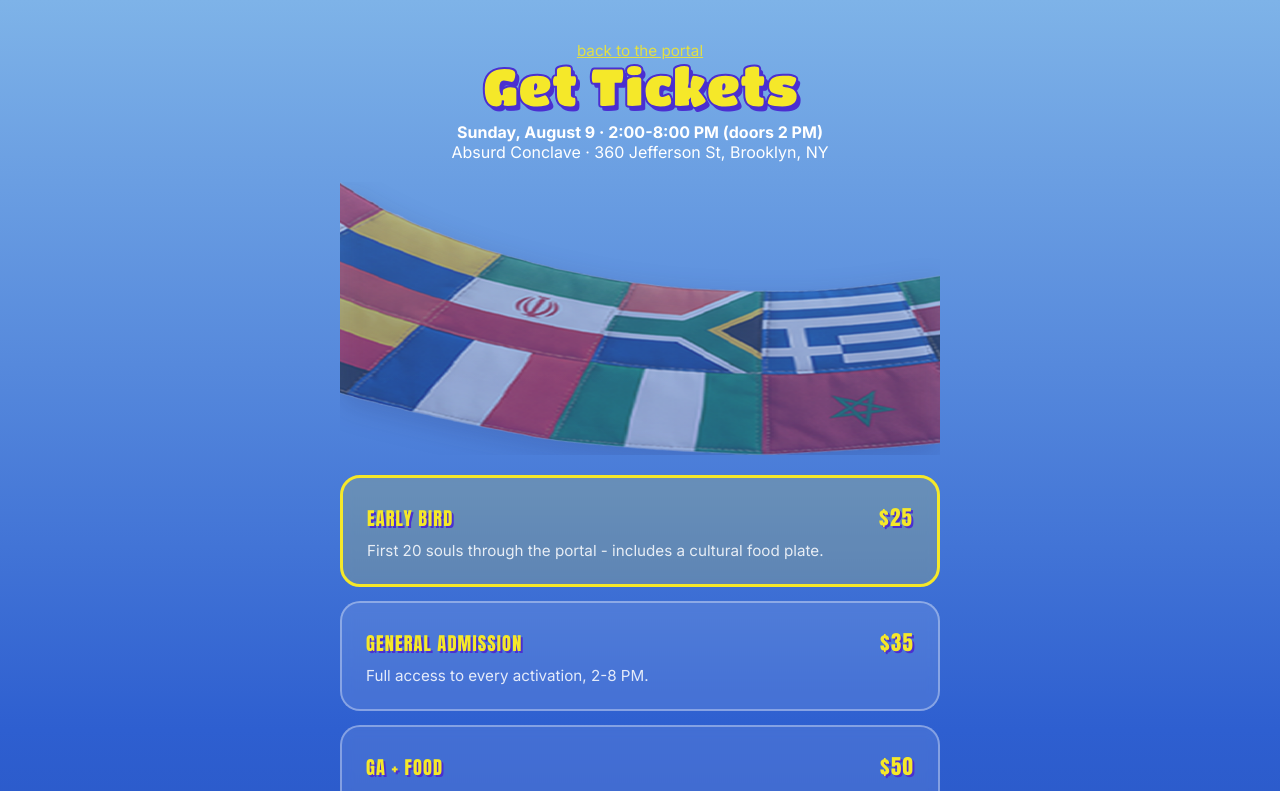
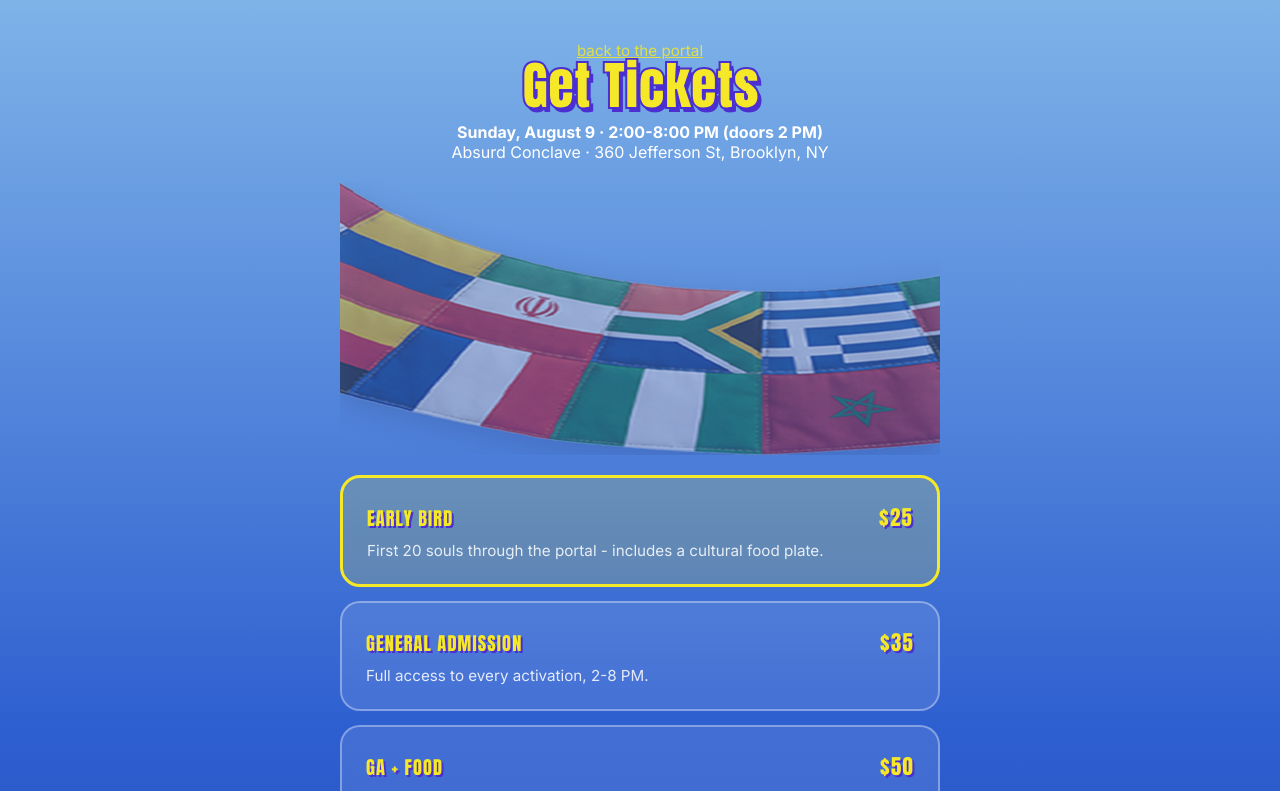
Before and after one commit to soulprinttribe/culture-in-unity, a Next.js app: page /tickets in a window 1280 px wide. Shown: the top 791 px of the page. Built offline with nearby package versions, Linux system fonts and the light colour scheme; no server answers.

Commit message:
Add files via upload

```diff
--- a/app/tickets/page.jsx
+++ b/app/tickets/page.jsx
@@ -53,7 +53,7 @@ export default function TicketsPage() {
   return (
     <main className="container" style={{ paddingTop: 40, paddingBottom: 80, maxWidth: 640 }}>
       <p className="center"><Link href="/" className="muted">back to the portal</Link></p>
-      <h1 className="center" style={{ fontSize: "clamp(2rem, 7vw, 3.2rem)" }}>Get Tickets</h1>
+      <h1 className="center" style={{ fontSize: "clamp(2rem, 7vw, 3.2rem)", fontFamily: "var(--font-label), Impact, 'Arial Narrow Bold', sans-serif" }}>Get Tickets</h1>
       <p className="center mt-1">
         <strong>{EVENT.dateLabel} · {EVENT.timeLabel}</strong><br />
         {EVENT.venueName} · {EVENT.venueAddress}
```
